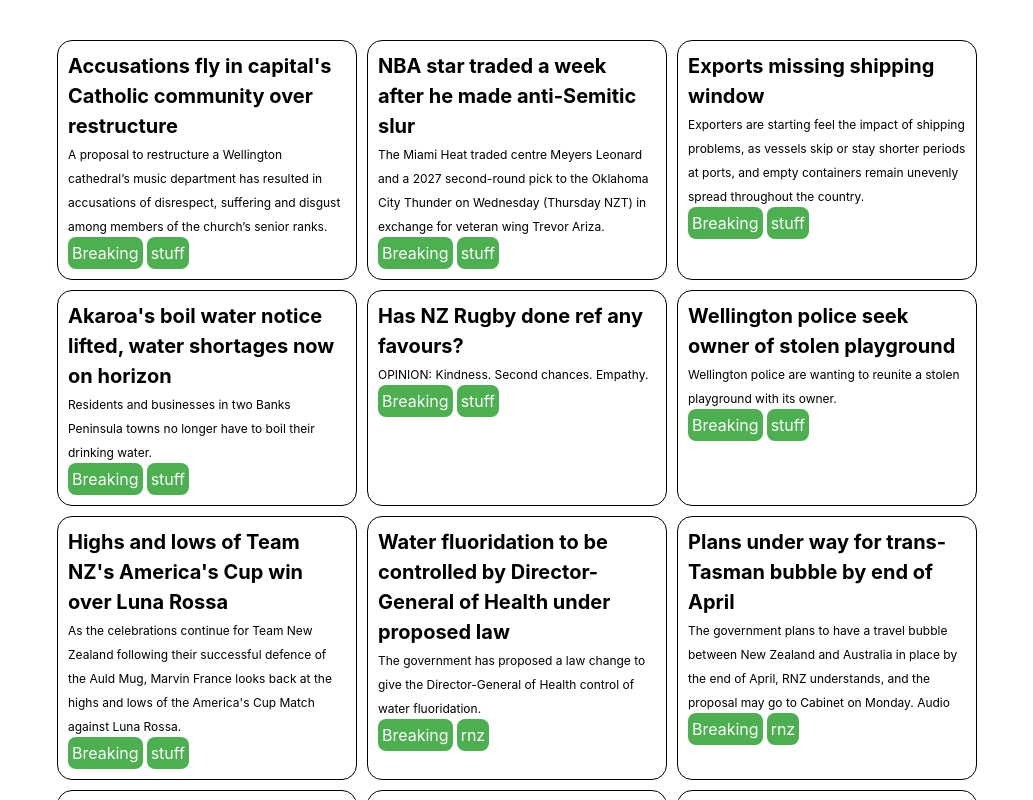
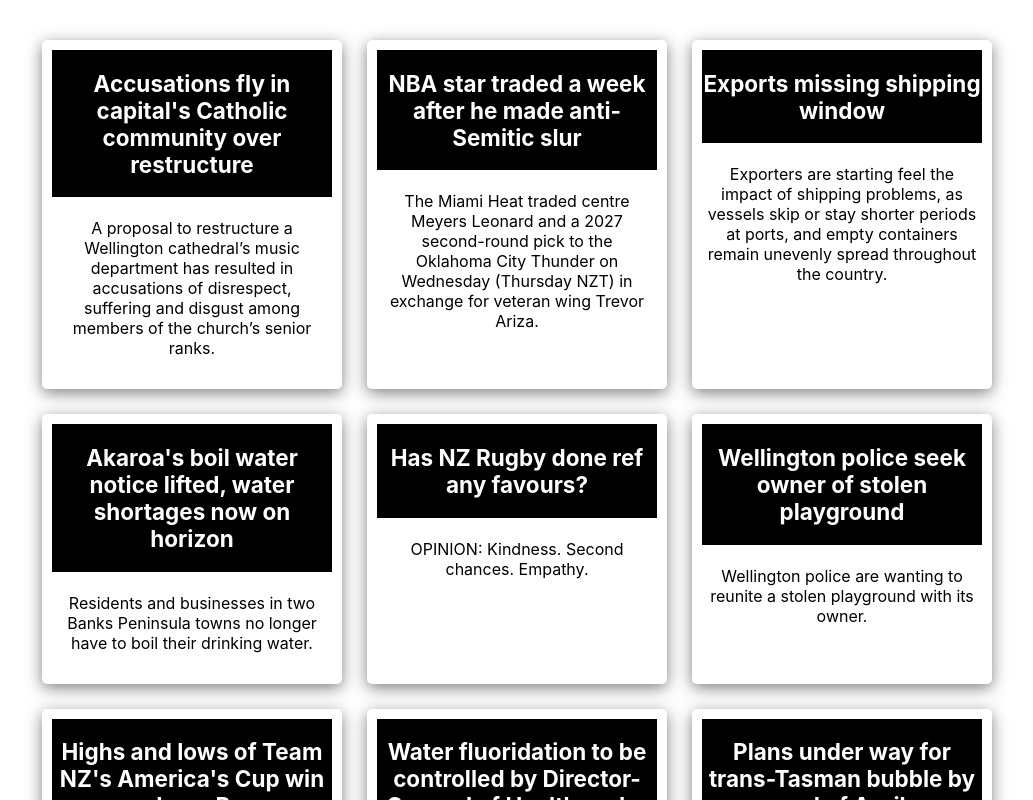
Before and after one commit to rykumar13/react-news-website, a React (Create React App) app: page / in a window 1280 px wide. Shown: the top 800 px of the page, without its empty margins (123-1156 px from the left). Built offline with nearby package versions, Linux system fonts and the light colour scheme.

Commit message:
adding cards'

```diff
--- a/src/components/Main/MainElements.js
+++ b/src/components/Main/MainElements.js
@@ -19,7 +19,7 @@ export const StyledStuff = styled.div`
   text-decoration: none;
   display: inline-block;
   font-size: 16px;
-  margin-left: 4px
+  margin-left: 4px;
 `;
 
 export const StyledCat = styled.div`
@@ -53,7 +53,7 @@ export const StyledWrapper = styled.div`
     height: 350px;
     display: grid;
     grid-template-columns: 300px 300px 300px;
-    grid-gap: 10px;
+    grid-gap: 25px;
 
     @media (max-width: 1200px) {
       grid-template-columns: 350px 350px;
@@ -115,3 +115,22 @@ export const StyledWebsite = styled.h6`
   line-height: 1.5;
   font-weight: 400;
 `;
+
+export const Text_card = styled.div`
+padding: 10px 10px 10px 10px;
+  box-shadow: 0 4px 16px 0 rgba(0, 0, 0.5, 0.5);
+  text-align: center;
+  border-radius: 5px;
+`;
+
+export const Text_card_heading = styled.div`
+  background-color: #000000;
+  color: white;
+  padding: 1px 1px;
+  font-size: 15px;
+`;
+
+export const Text_box = styled.div`
+  padding: 5px;
+  border-radius: 5px;
+`;
--- a/src/components/Main/index.js
+++ b/src/components/Main/index.js
@@ -10,7 +10,10 @@ import {
   StyledWrapper,
   StyledBoxBorder,
   StyledStuff,
-  StyledCat
+  StyledCat,
+  Text_card,
+  Text_box,
+  Text_card_heading
 } from "./MainElements";
 
 const Main = () => {
@@ -31,18 +34,26 @@ const Main = () => {
       {/* <StyledTitle>Latest Headlines from New Zealand</StyledTitle> */}
       <StyledWrapper>
         {currentMockData.map(({ Url, Name, Brief, Website, Category }) => (
-          <StyledBoxBorder>
-            <a href={Url}>
-              <StyledBox>
-                <StyledName>{Name}</StyledName>
-                <br></br>
-                <StyledBrief>{Brief}</StyledBrief>
-                <br></br>
-                  <StyledCat>{Category}</StyledCat>
-                <StyledStuff>{Website}</StyledStuff>
-              </StyledBox>
-            </a>
-          </StyledBoxBorder>
+          // <StyledBoxBorder>
+          //   <a href={Url}>
+          //     <StyledBox>
+          //       <StyledName>{Name}</StyledName>
+          //       <br></br>
+          //       <StyledBrief>{Brief}</StyledBrief>
+          //       <br></br>
+          //         <StyledCat>{Category}</StyledCat>
+          //       <StyledStuff>{Website}</StyledStuff>
+          //     </StyledBox>
+          //   </a>
+          // </StyledBoxBorder>
+          <Text_card>
+            <Text_card_heading>
+              <h1>{Name}</h1>
+            </Text_card_heading>
+            <Text_box>
+              <p>{Brief}</p>
+            </Text_box>
+          </Text_card>
         ))}
       </StyledWrapper>
     </StyledContainer>
```
